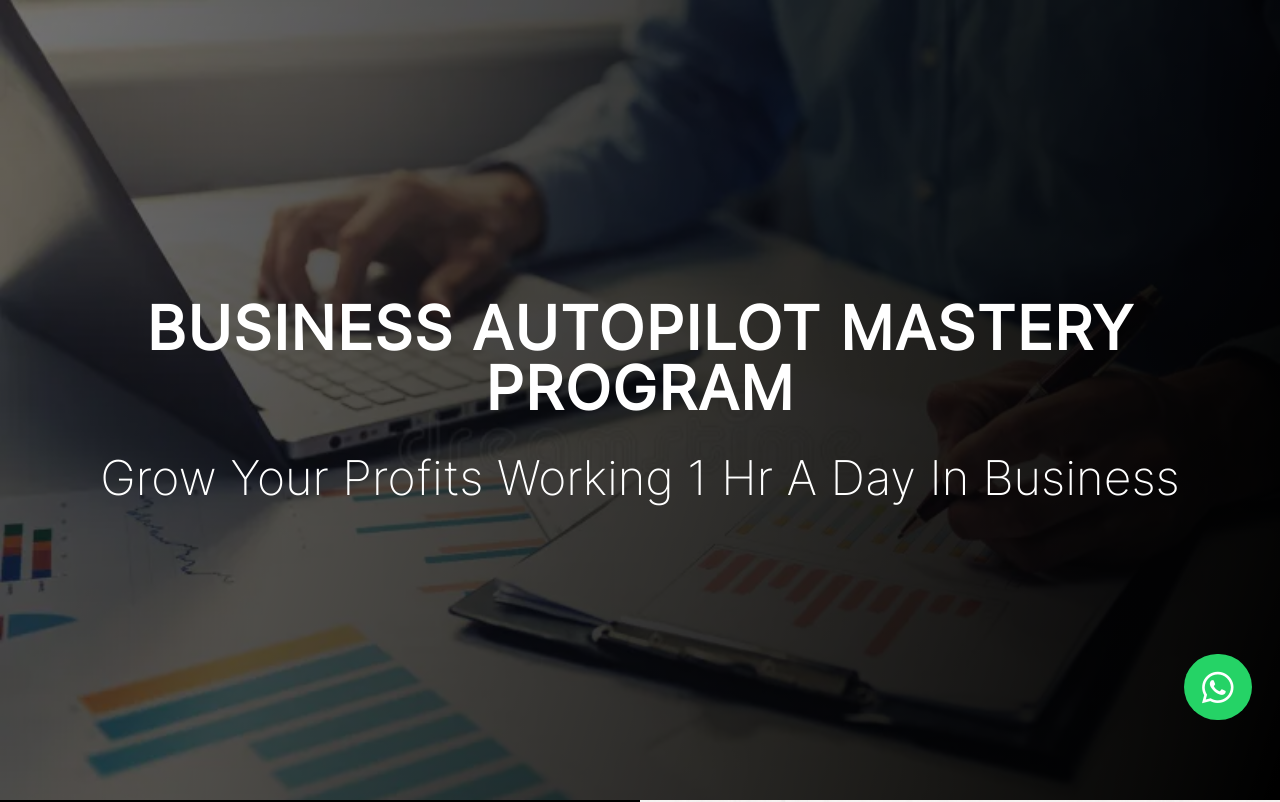
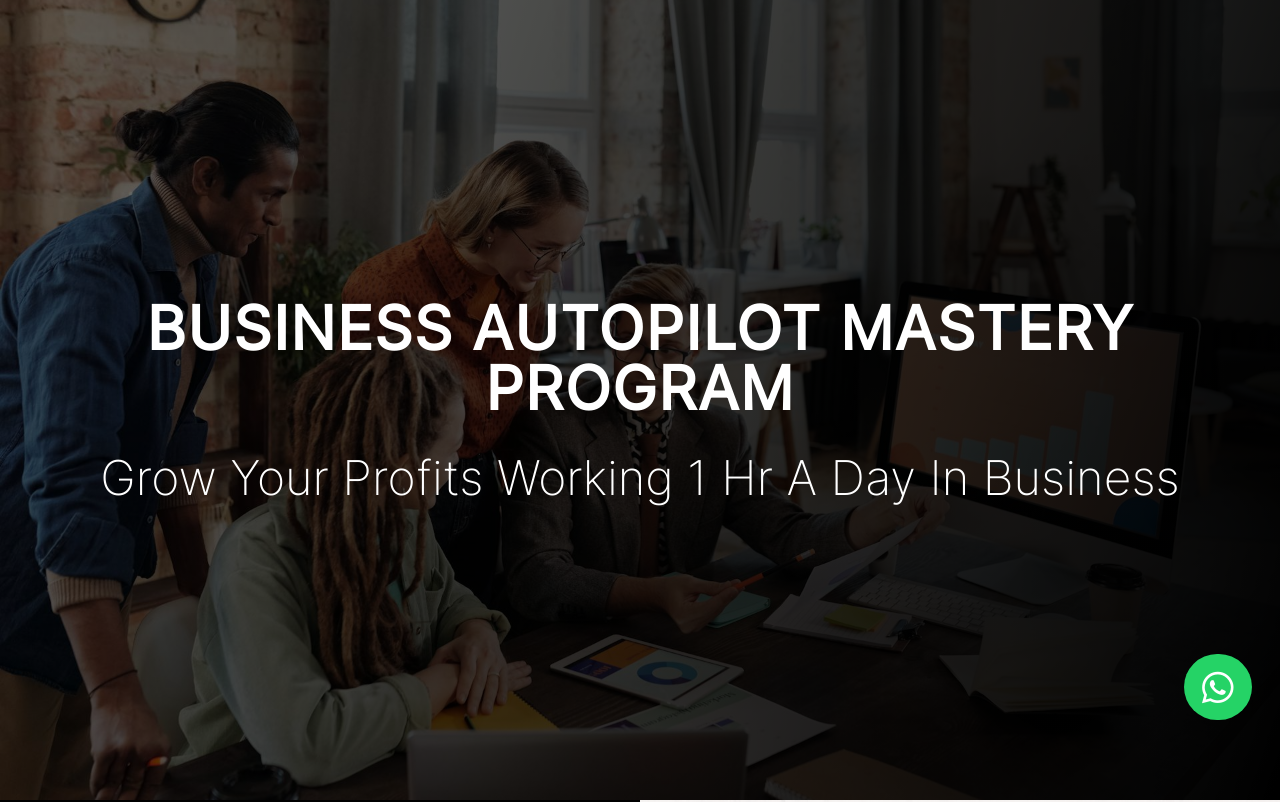
Before and after one commit to JustLookon/service-landing-page, a website: page src/index.html in a window 1280 px wide. Shown: the top 802 px of the page. Drawn offline with Linux system fonts and the light colour scheme.

Commit message:
background image- try

```diff
--- a/src/index.html
+++ b/src/index.html
@@ -16,8 +16,8 @@
 
 <body>
   <main>
-    <section class="zero bg-no-repeat bg-cover bg-fixed w-full h-screen flex items-center justify-center "
-    style="background-image: url('./assets/business-bg2.webp');
+    <section class="zero bg-no-repeat bg-cover bg-center bg-fixed w-full h-screen flex items-center justify-center "
+    style="background-image: url('./assets/businessBg4.jpg');
     ">
       <div class="flex items-center justify-center "
       >
```
Also changed, not shown: src/assets/businessBg3.jpeg (added), src/assets/businessBg4.jpg (added), src/styles/output.css.
